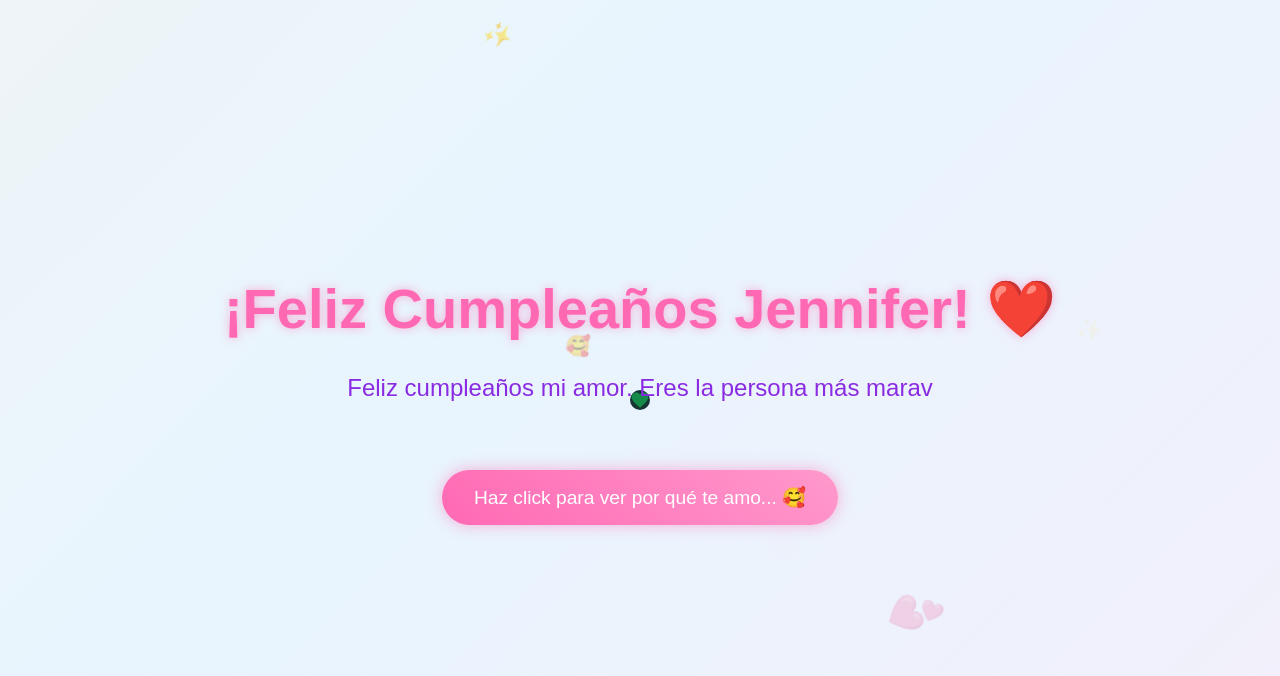
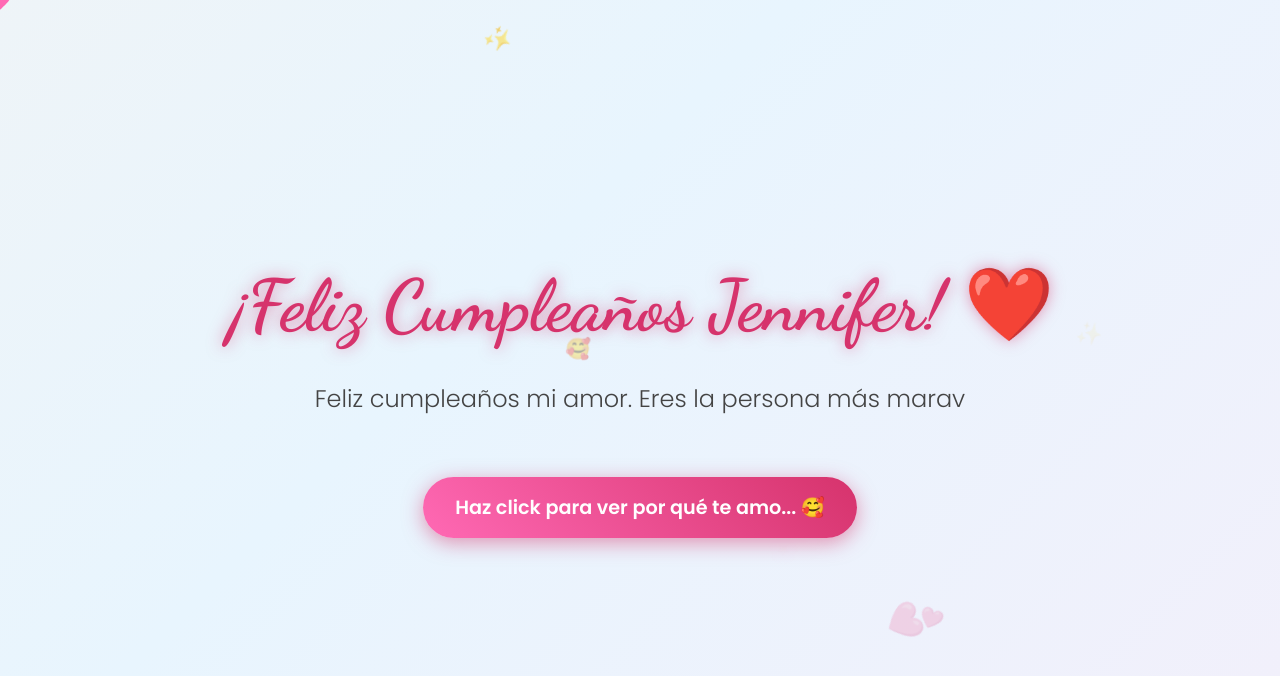
Before and after one commit to MiniPixesoj/JJ-BIRTHDAY-, a plain HTML site: page index.html in a window 1280 px wide. Drawn offline with nearby package versions, Linux system fonts and the light colour scheme.

Commit message:
Enhance styles and update cursor design
Updated styles for improved aesthetics and cursor design.

```diff
--- a/style.css
+++ b/style.css
@@ -1,8 +1,11 @@
+/* Importar fuentes románticas */
+@import url('https://fonts.googleapis.com/css2?family=Dancing+Script:wght@700&family=Poppins:wght@300;400;600&display=swap');
+
 * {
     margin: 0;
     padding: 0;
     box-sizing: border-box;
-    cursor: none;
+    cursor: none; /* Oculta el cursor normal */
 }
 
 body {
@@ -14,21 +17,30 @@ body {
     background: linear-gradient(-45deg, #fee9f7, #e8f5fe, #fef2e8, #f0ffe8);
     background-size: 400% 400%;
     animation: gradientBG 15s ease infinite;
-    font-family: 'Arial Rounded MT Bold', Arial, sans-serif;
+    /* Fuente base mejorada */
+    font-family: 'Poppins', sans-serif;
     overflow: hidden;
     position: relative;
 }
 
+/* --- ESTILO DEL CURSOR DE CORAZÓN MEJORADO --- */
 .cursor {
-    width: 20px;
-    height: 20px;
-    background: pink;
-    border-radius: 50%;
+    width: 25px; /* Tamaño del corazón */
+    height: 25px;
     position: fixed;
-    pointer-events: none;
-    mix-blend-mode: difference;
-    transition: transform 0.2s;
+    top: 0;
+    left: 0;
+    pointer-events: none; /* Para que no interfiera con los clics */
+    z-index: 9999;
 }
+.cursor svg {
+    width: 100%;
+    height: 100%;
+    /* Esto centra la punta del corazón en el puntero del mouse */
+    transform: translate(-50%, -50%);
+}
+/* --- FIN DEL ESTILO DEL CURSOR --- */
+
 
 .container {
     text-align: center;
@@ -36,42 +48,49 @@ body {
 }
 
 h1 {
-    font-size: 3.5rem;
-    color: #ff69b4;
-    text-shadow: 0 0 10px rgba(255, 105, 180, 0.5);
+    /* Fuente romántica para el título */
+    font-family: 'Dancing Script', cursive;
+    font-size: 4.5rem; /* Un poco más grande */
+    color: #d6336c; /* Un rosa más profundo */
+    text-shadow: 0 0 15px rgba(214, 51, 108, 0.5);
     margin-bottom: 2rem;
     opacity: 0;
 }
 
 .greeting {
+    font-family: 'Poppins', sans-serif;
     font-size: 1.5rem;
-    color: #8a2be2;
+    font-weight: 300;
+    color: #444; /* Color más legible */
     margin-bottom: 3rem;
     min-height: 2em;
 }
 
 .cta-button {
+    font-family: 'Poppins', sans-serif;
+    font-weight: 600;
     padding: 1rem 2rem;
     font-size: 1.2rem;
-    background: linear-gradient(45deg, #ff69b4, #ff99cc);
+    background: linear-gradient(45deg, #ff69b4, #d6336c); /* Gradiente actualizado */
     border: none;
     border-radius: 50px;
     color: white;
-    cursor: pointer;
-    box-shadow: 0 0 15px rgba(255, 105, 180, 0.5);
+    /* cursor: none; (ya está en el body) */
+    box-shadow: 0 5px 20px rgba(214, 51, 108, 0.5);
     transition: transform 0.3s, box-shadow 0.3s;
     opacity: 0;
 }
 
 .cta-button:hover {
-    transform: scale(1.1);
-    box-shadow: 0 0 25px rgba(255, 105, 180, 0.7);
+    transform: scale(1.1) translateY(-2px);
+    box-shadow: 0 8px 30px rgba(214, 51, 108, 0.6);
 }
 
 .floating {
     position: absolute;
     pointer-events: none;
     opacity: 0;
+    font-size: 2rem; /* Emojis un poco más grandes */
 }
 
 @keyframes gradientBG {
@@ -81,7 +100,7 @@ h1 {
 }
 
 @media (max-width: 768px) {
-    h1 { font-size: 2rem; }
+    h1 { font-size: 3rem; }
     .greeting { font-size: 1.2rem; }
     .cta-button { font-size: 1rem; }
 }
```
